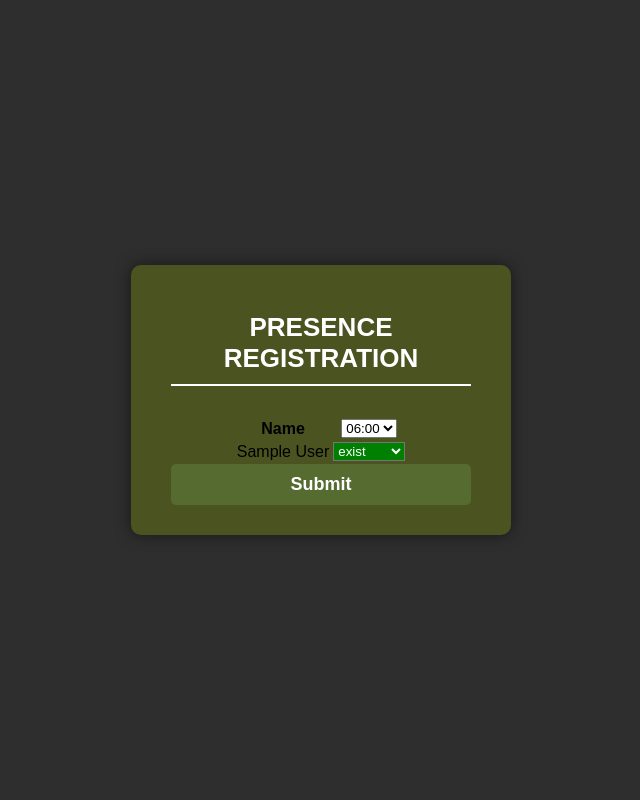
After one commit to naoralkobi/assign-project, a Flask app: template templates/presence.html in a window 1280 px wide. The commit adds this page. Shown: the whole page, without its empty margins (319-959 px from the left). Run offline with Flask 3, Linux system fonts and the light colour scheme; the template is opened without the code that fills it: most values are stand-ins (such as "Sample title", 1, 10 or a date in 2020).

Commit message:
finish presence stage, need to save data somewhere

```diff
--- a/app.py
+++ b/app.py
@@ -1,7 +1,9 @@
-from flask import Flask, render_template, request, redirect, url_for, flash
+from flask import Flask, render_template, request, redirect, url_for, session
+
+from db_handler import get_soldiers_list
 from module.company import Company
 import os
-from utils import verify_user
+from utils import verify_user, verify_user_is_mm_commander
 import secrets
 
 app = Flask(__name__)
@@ -25,21 +27,62 @@ def login():
     user_id = request.form['user_id']
     password = request.form['password']
 
-    if verify_user(user_id, password):
+    user = verify_user(user_id, password)
+    if user:
+        session['user'] = user
         return redirect(url_for('menu'))
     else:
         error_message = 'Invalid user ID or password. Please try again.'
         return render_template('login.html', error=error_message)
 
 
+@app.route('/logout')
+def logout():
+    session.pop('user', None)  # Clear the user session
+    return redirect(url_for('index'))
+
+
 @app.route('/profile')
 def profile():
-    return "Profile page."
+    if 'user' not in session:
+        return redirect(url_for('index'))
+    user = session['user']
+    return render_template('profile.html', user=user)
 
 
-@app.route('/present')
-def present():
-    return "Present page."
+@app.route('/presence')
+def presence():
+    if 'user' not in session:
+        return redirect(url_for('index'))
+    user = session['user']
+    if not verify_user_is_mm_commander(user):
+        return render_template('menu.html', user=user, role=user.get('role'))
+    soldiers = get_soldiers_list(department_condition=user.get('department'))
+    return render_template('presence.html', user=user, soldiers=soldiers)
+
+
+@app.route('/submit_presence', methods=['POST'])
+def submit_presence():
+    if 'user' not in session:
+        return redirect(url_for('index'))
+    user = session['user']
+
+    presence_data = {}
+    for key, value in request.form.items():
+        soldier_id, hour = key.split('_')
+        if soldier_id not in presence_data:
+            presence_data[soldier_id] = {}
+        presence_data[soldier_id][hour] = value
+
+    save_presence_data(presence_data)
+
+    return redirect(url_for('menu'))
+
+
+def save_presence_data(presence_data):
+    # Implement the logic to save presence data to the database
+    # Example: iterate over presence_data and update the corresponding rows in the database
+    pass
 
 
 @app.route('/requests')
@@ -84,7 +127,11 @@ def upload_files():
 
 @app.route('/menu')
 def menu():
-    return render_template('menu.html')
+    if 'user' not in session:
+        return redirect(url_for('index'))
+    user = session['user']
+    role = user.get('role')
+    return render_template('menu.html', user=user, role=role)
 
 
 @app.route('/assign', methods=['GET', 'POST'])
--- a/module/mission.py
+++ b/module/mission.py
@@ -2,8 +2,7 @@ from datetime import datetime, timedelta
 
 
 class Mission:
-    def __init__(self, mission_id, name, duration, amount, start_time):
-        self.mission_id = mission_id
+    def __init__(self, name, duration, amount, start_time):
         self.name = name
         self.duration = duration
         self.amount = amount
--- a/module/soldier.py
+++ b/module/soldier.py
@@ -1,7 +1,8 @@
 class Soldier:
-    def __init__(self, soldier_id, name, department, class_number, phone_number):
+    def __init__(self, soldier_id, first_name, last_name, department, class_number, phone_number):
         self.soldier_id = soldier_id
-        self.name = name
+        self.first_name = first_name
+        self.last_name = last_name
         self.department = department
         self.class_num = class_number
         self.phone_number = phone_number
--- a/soldiers.csv
+++ b/soldiers.csv
@@ -8,4 +8,4 @@ soldier_id,password,phone,first_name,last_name,department,class,role
 7,12345,500000007,alon,cohen,3,3,soldier
 8,12345,500000008,asaf,shnaid,3,2,soldier
 9,12345,500000009,ben,cohen,3,3,soldier
-10,12345,506220421,aviel,yehuda,3,4,mp_commander
+10,12345,506220421,aviel,yehuda,4,4,mp_commander
--- /dev/null
+++ b/static/scripts.js
@@ -0,0 +1,38 @@
+function updateBackgroundColor(selectElement) {
+    if (selectElement.value === "exist") {
+        selectElement.classList.add("exist");
+        selectElement.classList.remove("not-exist");
+    } else if (selectElement.value === "not exist") {
+        selectElement.classList.add("not-exist");
+        selectElement.classList.remove("exist");
+    } else {
+        selectElement.classList.remove("exist", "not-exist");
+    }
+}
+
+function updatePresence(selectElement, soldierId) {
+    const selectedHour = document.getElementById('hour-select').value;
+    const hiddenInput = document.getElementById(`hidden_presence_${soldierId}_${selectedHour}`);
+    hiddenInput.value = selectElement.value;
+    updateBackgroundColor(selectElement);
+}
+
+function selectHour(selectElement) {
+    const selectedHour = selectElement.value;
+    const presenceSelects = document.querySelectorAll('.presence-select');
+    presenceSelects.forEach(select => {
+        const soldierId = select.id.split('_')[1];  // Extract soldier ID from the select ID
+        const hiddenInput = document.getElementById(`hidden_presence_${soldierId}_${selectedHour}`);
+        select.value = hiddenInput.value;
+        updateBackgroundColor(select);
+    });
+}
+
+// Initialize the background colors and set the selects to the correct value based on hidden inputs
+document.querySelectorAll('.presence-select').forEach(selectElement => {
+    const soldierId = selectElement.id.split('_')[1];
+    const selectedHour = document.getElementById('hour-select').value;
+    const hiddenInput = document.getElementById(`hidden_presence_${soldierId}_${selectedHour}`);
+    selectElement.value = hiddenInput.value;
+    updateBackgroundColor(selectElement);
+});
--- a/static/styles.css
+++ b/static/styles.css
@@ -119,3 +119,12 @@ button:active {
     width: 100%;
     text-align: center;
 }
+
+.exist {
+    background-color: green;
+    color: white;
+}
+.not-exist {
+    background-color: red;
+    color: white;
+}
--- /dev/null
+++ b/templates/presence.html
@@ -0,0 +1,51 @@
+<!DOCTYPE html>
+<html lang="en">
+<head>
+    <meta charset="UTF-8">
+    <meta name="viewport" content="width=device-width, initial-scale=1.0">
+    <title>Presence</title>
+    <link rel="stylesheet" href="{{ url_for('static', filename='styles.css') }}">
+</head>
+<body>
+    <div class="container presence-container">
+        <h1>Presence Registration</h1>
+        <form method="post" action="{{ url_for('submit_presence') }}">
+            <table>
+                <thead>
+                    <tr>
+                        <th>Name</th>
+                        <th>
+                            <select id="hour-select" onchange="selectHour(this)">
+                                {% for h in range(6, 30) %}
+                                <option value="{{ '%02d' % (h % 24) }}">
+                                    {{ '%02d:00' % (h % 24) }}
+                                </option>
+                                {% endfor %}
+                            </select>
+                        </th>
+                    </tr>
+                </thead>
+                <tbody>
+                    {% for soldier in soldiers %}
+                    <tr>
+                        <td>{{ soldier['first_name'] }} {{ soldier['last_name'] }}</td>
+                        <td>
+                            <select id="presence_{{ soldier['soldier_id'] }}" name="{{ soldier['soldier_id'] }}_06" class="presence-select" onchange="updatePresence(this, '{{ soldier['soldier_id'] }}')">
+                                <option value="exist" class="exist" selected>exist</option>
+                                <option value="not exist" class="not-exist">not exist</option>
+                            </select>
+                            {% for h in range(6, 30) %}
+                            <input type="hidden" id="hidden_presence_{{ soldier['soldier_id'] }}_{{ '%02d' % (h % 24) }}" name="{{ soldier['soldier_id'] }}_{{ '%02d' % (h % 24) }}" value="exist">
+                            {% endfor %}
+                        </td>
+                    </tr>
+                    {% endfor %}
+                </tbody>
+            </table>
+            <button type="submit">Submit</button>
+        </form>
+    </div>
+
+    <script src="{{ url_for('static', filename='scripts.js') }}"></script>
+</body>
+</html>
```
Also changed, not shown: db_handler.py (+6 -2 lines), presence.csv (deleted, +0 -13 lines), templates/menu.html (+5 -3 lines), templates/profile.html (added, +23 -0 lines), utils.py (+7 -3 lines), module/day_tasks.py (added), users.csv (deleted).
